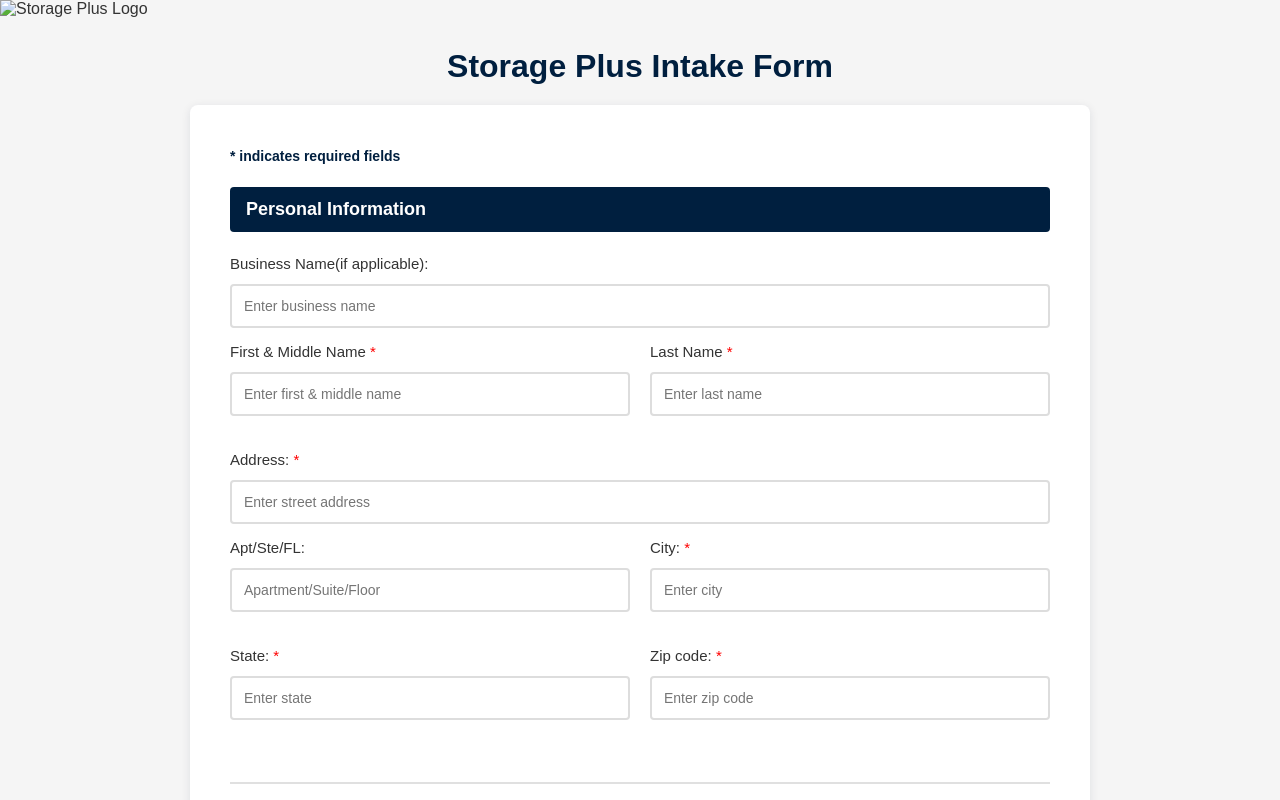
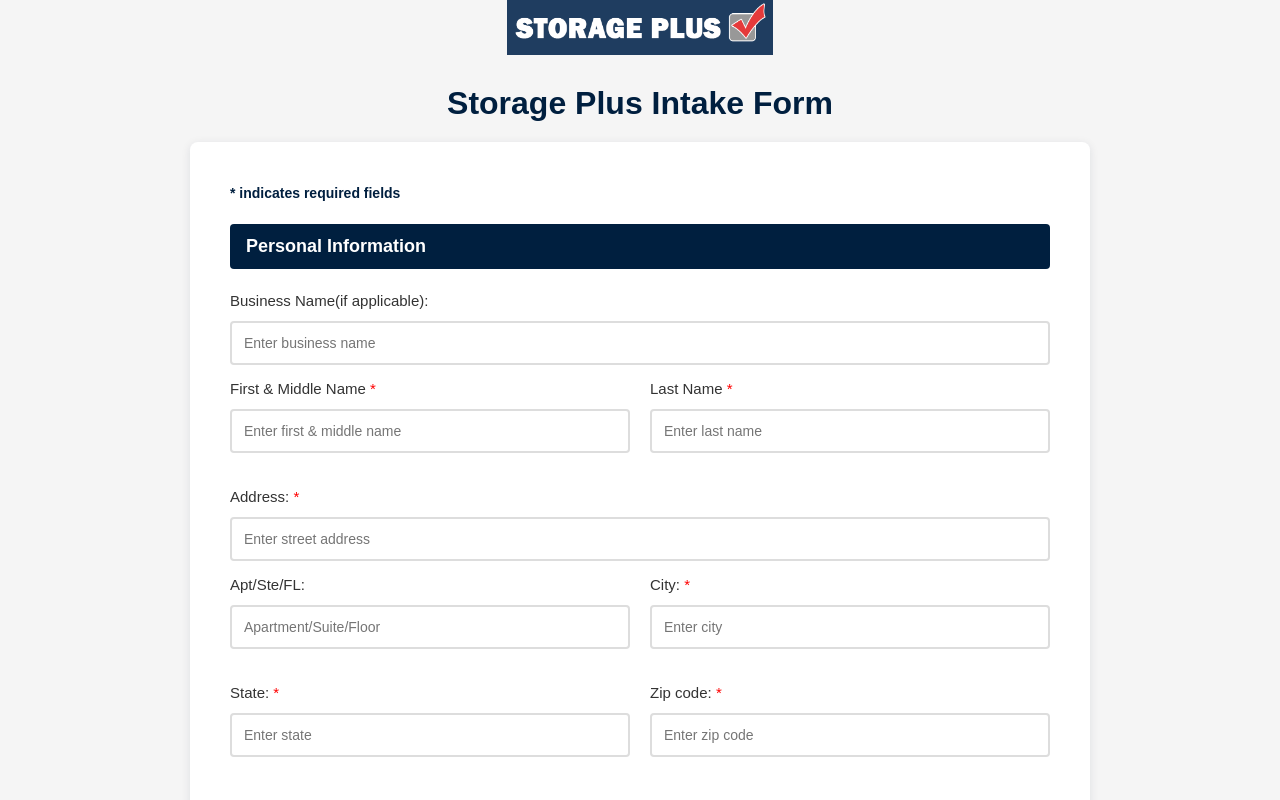
Before and after one commit to 2avi2/Storage-Plus, a plain HTML site: page index.html in a window 1280 px wide. Shown: the top 800 px of the page. Drawn offline with Linux system fonts and the light colour scheme.

Commit message:
Update index.html

```diff
--- a/index.html
+++ b/index.html
@@ -164,7 +164,7 @@
    </style>
 </head>
 <body>
-  <img src="./1.jpg" alt="Storage Plus Logo" class="responsive-logo">
+  <img src="./1.png" alt="Storage Plus Logo" class="responsive-logo">
    <h1>Storage Plus Intake Form</h1>
    <form action="https://api.web3forms.com/submit" method="POST">
       <input type="hidden" name="access_key" value="b8b4ae45-2c96-4194-994d-f108bb9d6b99">
```
